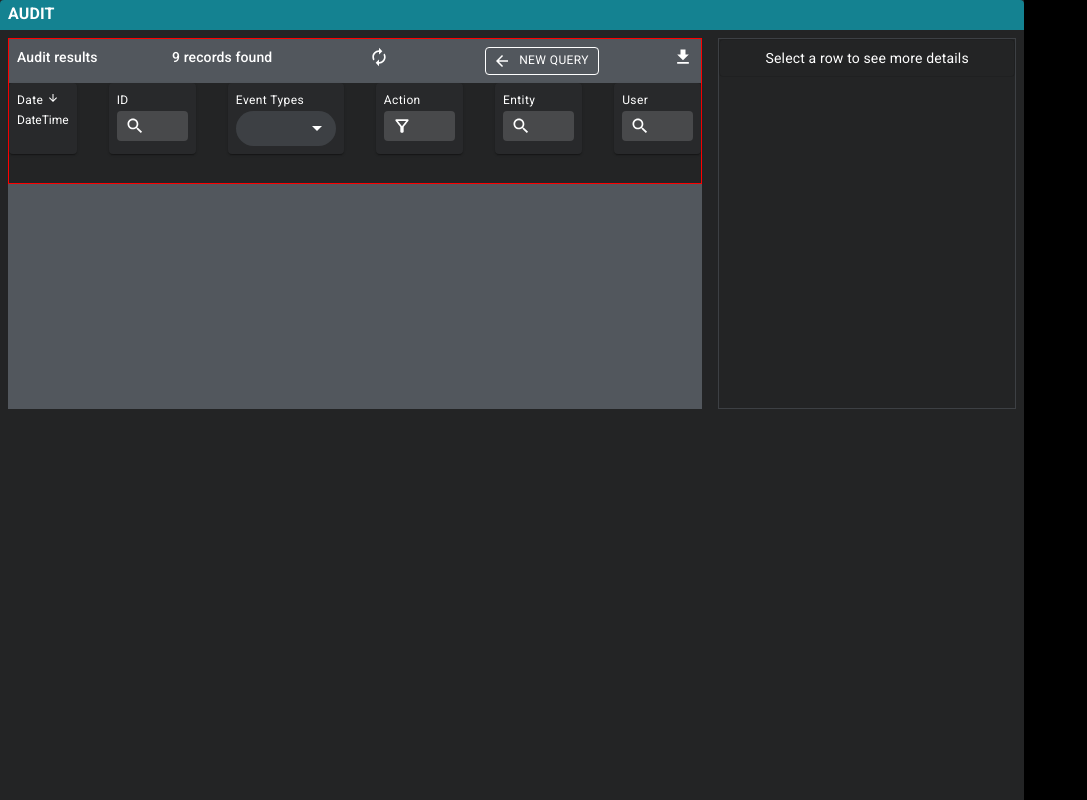
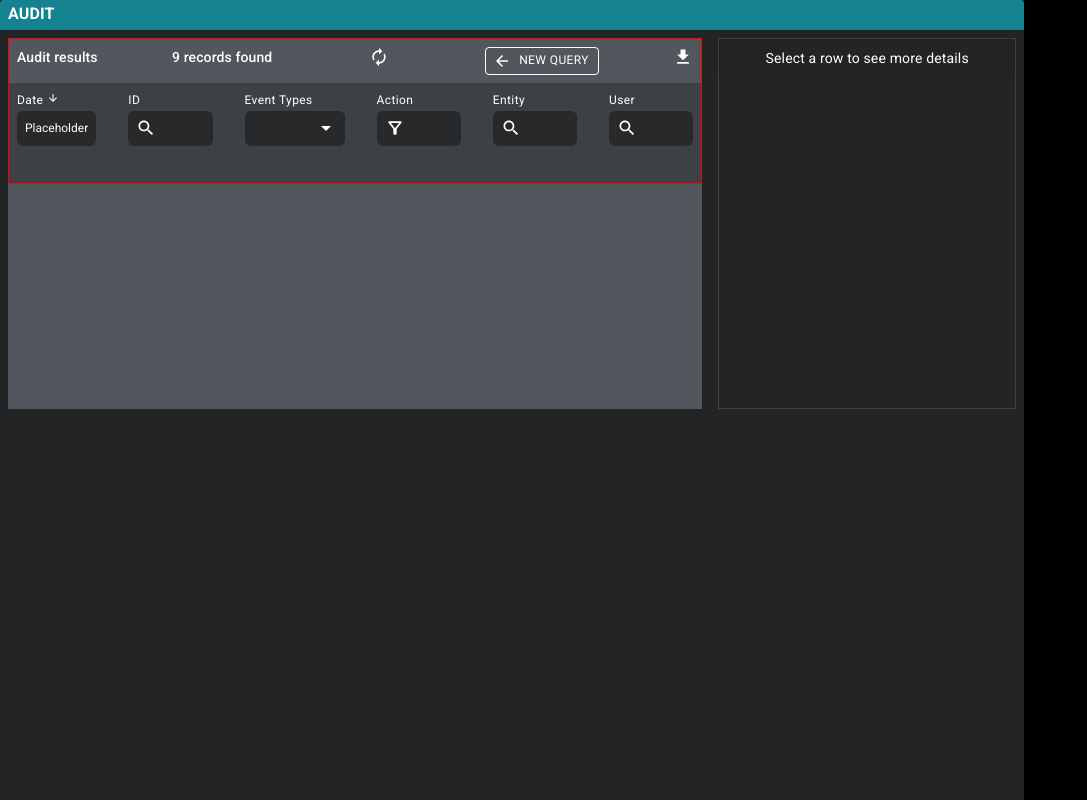
Before and after one commit to RoshniPillai/MyPOC, a React (Create React App) app: page / in a window 1280 px wide. Shown: the whole page, without its empty margins (0-1087 px from the left). Built offline with nearby package versions, Linux system fonts and the light colour scheme.

Commit message:
detail screen

```diff
--- a/src/components/detail.tsx
+++ b/src/components/detail.tsx
@@ -165,10 +165,10 @@ function Item1(props: BoxProps) {
     />
   );
 }
-const StackItem = styled(Paper)(({ theme }) => ({
+const StackItem = styled("div")(({ theme }) => ({
   // backgroundColor: theme.palette.mode === 'dark' ? '#1A2027' : '#fff',
   // ...theme.typography.body2,
-  background: "#28292B",
+  background: "transparent",
   padding: theme.spacing(1),
   textAlign: "left",
   fontSize: 12,
@@ -176,14 +176,16 @@ const StackItem = styled(Paper)(({ theme }) => ({
 }));
 const Search = styled("div")(({ theme }) => ({
   position: "relative",
-  borderRadius: theme.shape.borderRadius,
-  backgroundColor: alpha(theme.palette.common.white, 0.15),
+  // borderRadius: theme.shape.borderRadius,
+  //backgroundColor: alpha(theme.palette.common.white, 0.15),
+  background: "#28292B",
+  borderRadius: "6px",
   "&:hover": {
-    backgroundColor: alpha(theme.palette.common.white, 0.25)
+    // backgroundColor: alpha(theme.palette.common.white, 0.25)
   },
   marginLeft: 0,
   width: "100%",
-  height: 30,
+  height: 35,
   [theme.breakpoints.up("sm")]: {
     //   marginLeft: theme.spacing(1),
     width: "auto"
@@ -222,9 +224,9 @@ const BootstrapInput = styled(InputBase)(({ theme }) => ({
     color: "#fff"
   },
   "& .MuiInputBase-input": {
-    borderRadius: "20px",
+    borderRadius: "6px",
     position: "relative",
-    backgroundColor: "#3D4044",
+    backgroundColor: "#28292B",
     fontFamily: "Roboto",
     fontSize: "18px",
     fontWeight: 400,
@@ -232,7 +234,7 @@ const BootstrapInput = styled(InputBase)(({ theme }) => ({
     letterSpacing: "0em",
     color: "#fff",
     "&:focus": {
-      borderRadius: 20
+      borderRadius: "6px"
     }
   }
 }));
@@ -254,6 +256,14 @@ export default function DetailPage() {
       // On autofill we get a stringified value.
       typeof value === "string" ? value.split(",") : value
     );
+  };
+  /*for chip */
+  const handleClick = () => {
+    console.info("You clicked the Chip.");
+  };
+
+  const handleDelete = () => {
+    console.info("You clicked the delete icon.");
   };
   const classes = useStyles();
   return (
@@ -403,7 +413,7 @@ export default function DetailPage() {
                         </Box>
                         <Box
                           sx={{
-                            background: "#232425",
+                            background: "#3D4044",
                             //height: 100,
                             minHeight: 100
                           }}
@@ -415,7 +425,7 @@ export default function DetailPage() {
                               md: "row",
                               lg: "row"
                             }}
-                            spacing={{ xs: 1, sm: 2, md: 4 }}
+                            spacing={{ xs: 1, sm: 2, md: 4, lg: 2 }}
                           >
                             <StackItem>
                               <Stack>
@@ -426,7 +436,16 @@ export default function DetailPage() {
                                     fontSize="small"
                                   />
                                 </Typography>
-                                DateTime
+                                <Box
+                                  sx={{
+                                    bgcolor: "#28292B",
+                                    p: 1,
+                                    borderRadius: "6px",
+                                    fontSize: 12
+                                  }}
+                                >
+                                  Placeholder
+                                </Box>
                               </Stack>
                             </StackItem>
                             <StackItem>
@@ -470,15 +489,18 @@ export default function DetailPage() {
                                               key={value}
                                               label={value}
                                               sx={{
-                                                backgroundColor: "#148291",
+                                                background: "#00A3BF",
+                                                // backgroundColor: "#148291",
                                                 color: "#fff",
+                                                borderRadius: "4px",
+                                                fontSize: 12,
                                                 "& .MuiChip-deleteIconColorDefault.MuiChip-deleteIconFilledColorDefault.css-i4bv87-MuiSvgIcon-root": {
-                                                  fontSize: 15,
+                                                  fontSize: 12,
                                                   color: "#fff"
                                                 }
                                               }}
-                                              // onClick={handleClick}
-                                              // onDelete={handleDelete}
+                                              onClick={handleClick}
+                                              onDelete={handleDelete}
                                             />
                                           ))}
                                         </Box>
@@ -500,56 +522,6 @@ export default function DetailPage() {
                                         </MenuItem>
                                       ))}
                                     </Select>
-                                    {/* <Select
-
-                                      labelId="demo-multiple-chip-label"
-                                      id="demo-multiple-chip"
-                                      multiple
-                                      value={personName}
-                                      onChange={handleChange}
-                                      input={
-                                        <OutlinedInput
-                                          id="select-multiple-chip"
-                                          label="Chip"
-                                        />
-                                      }
-                                      renderValue={(selected) => (
-                                        <Box
-                                          sx={{
-                                            //backgroundColor: alpha(theme.palette.common.white, 0.15),
-                                            display: "flex",
-                                            flexWrap: "wrap",
-                                            gap: 0.5
-                                          }}
-                                        >
-                                          {selected.map((value) => (
-                                            <Chip
-                                              key={value}
-                                              label={value}
-                                              sx={{
-                                                backgroundColor: "#148291",
-                                                color: "#fff"
-                                              }}
-                                            />
-                                          ))}
-                                        </Box>
-                                      )}
-                                      MenuProps={MenuProps}
-                                    >
-                                      {names.map((name) => (
-                                        <MenuItem
-                                          key={name}
-                                          value={name}
-                                          style={getStyles(
-                                            name,
-                                            personName,
-                                            theme
-                                          )}
-                                        >
-                                          {name}
-                                        </MenuItem>
-                                      ))}
-                                    </Select> */}
                                   </FormControl>
                                 </div>
                               </Typography>{" "}
```
